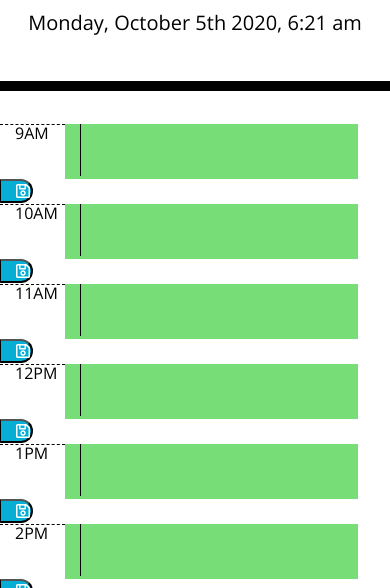
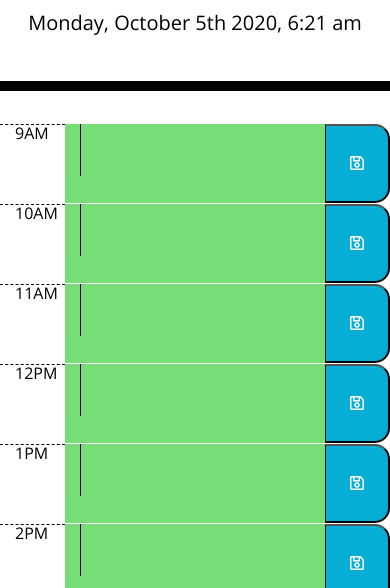
Before and after one commit to jre23/work-day-scheduler, a plain HTML site: page index.html in a window 390 px wide. Shown: the part 256-844 px from the top of the page. Drawn offline with nearby package versions, Linux system fonts and the light colour scheme.

Commit message:
edited the col widths for better responsiveness at xs devices

```diff
--- a/index.html
+++ b/index.html
@@ -53,7 +53,7 @@
 
       // inputColumn
       let inputColumn = $("<div>");
-      inputColumn.addClass("col-9 col-md-10");
+      inputColumn.addClass("col-8 col-md-10");
       // get the current hour in 24-hour format from https://momentjs.com/ so it can be compared with the work-hour attribute to determine whether the row is in the past, present, or future
       let currentHour = moment().format("H");
       let currentWorkHour = parseInt(hourColumn.attr("work-hour"));
@@ -83,7 +83,7 @@
 
       // saveButtonColumn
       let saveButton = $("<button>");
-      saveButton.addClass("col-1 saveBtn");
+      saveButton.addClass("col-2 col-md-1 saveBtn");
       saveButton.attr("button-data-index", i);
       let saveButtonIcon = $("<i>");
       saveButtonIcon.addClass("far fa-save");
```
